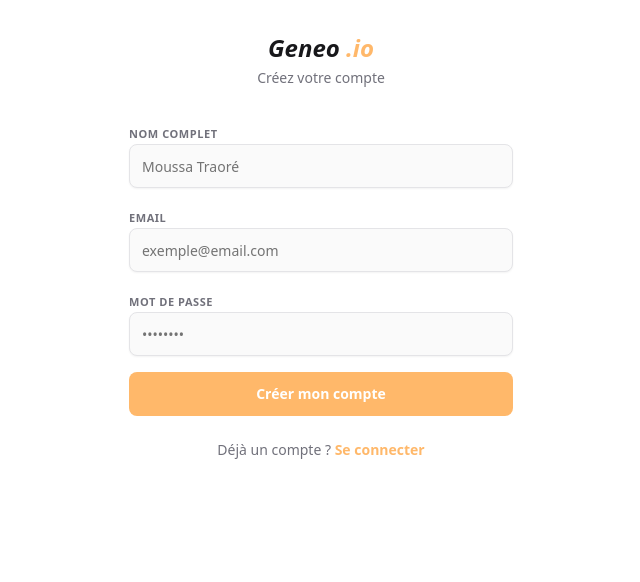
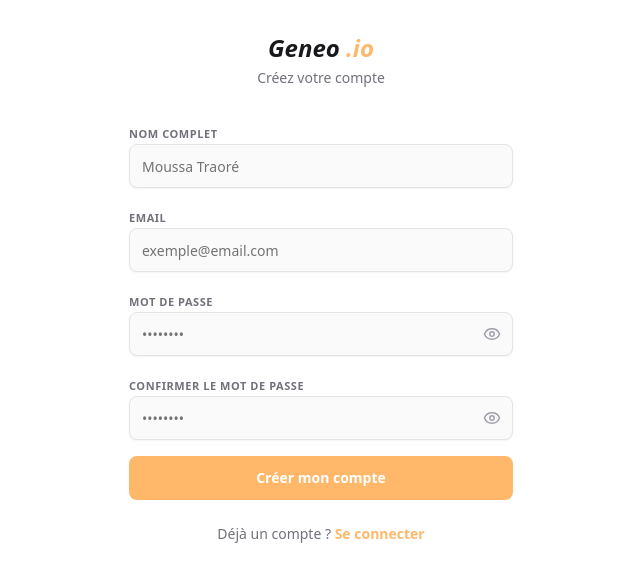
Before and after one commit to KOMI18/geneo, a Next.js app: page /register in a window 1280 px wide. Shown: the top 582 px of the page, without its empty margins (319-959 px from the left). Built offline with nearby package versions, Linux system fonts and the light colour scheme; no server answers.

Commit message:
feat:confirmer le password avec un champ dans le formulaire de creation de compte

```diff
--- a/src/app/(auth)/register/page.tsx
+++ b/src/app/(auth)/register/page.tsx
@@ -8,6 +8,7 @@ import { Input } from '@/components/ui/input';
 import { Button } from '@/components/ui/button';
 import Link from 'next/link';
 import { setSessionCookie } from '@/lib/session';
+import { Eye, EyeOff } from 'lucide-react';
 export default function RegisterPage() {
   const router = useRouter();
   const [name, setName] = useState('');
@@ -15,10 +16,16 @@ export default function RegisterPage() {
   const [password, setPassword] = useState('');
   const [error, setError] = useState<string | null>(null);
   const [loading, setLoading] = useState(false);
-
+  const [confirmPassword, setConfirmPassword] = useState('');
+  const [showPassword, setShowPassword] = useState(false);
+  const [showConfirmPassword, setShowConfirmPassword] = useState(false);
   const handleRegister = async (e: React.FormEvent) => {
     e.preventDefault();
     setError(null);
+    if (password !== confirmPassword) {
+      setError('Les mots de passe ne correspondent pas.');
+      return;
+    }
     setLoading(true);
     try {
       // 1. Créer l'utilisateur Firebase Auth
@@ -86,19 +93,47 @@ export default function RegisterPage() {
         </div>
 
         <div className="space-y-2">
-          <label className="text-[11px] font-bold text-zinc-500 uppercase tracking-wider">
-            Mot de passe
-          </label>
+          <label className="text-[11px] font-bold text-zinc-500 uppercase tracking-wider">Mot de passe</label>
+          <div className="relative">
             <Input
-            type="password"
+              type={showPassword ? "text" : "password"}
               placeholder="••••••••"
               value={password}
               onChange={(e) => setPassword(e.target.value)}
-            className="bg-zinc-50 dark:bg-zinc-800 border-zinc-200 dark:border-zinc-700 h-11"
+              className="bg-zinc-50 dark:bg-zinc-800 border-zinc-200 dark:border-zinc-700 h-11 pr-10"
               required
             />
+            <button
+              type="button"
+              onClick={() => setShowPassword(!showPassword)}
+              className="absolute right-3 top-1/2 -translate-y-1/2 text-zinc-400 hover:text-zinc-600 dark:hover:text-zinc-200 transition-colors"
+            >
+              {showPassword ? <EyeOff size={18} /> : <Eye size={18} />}
+            </button>
+          </div>
         </div>
 
+        {/* Confirmation avec Icône */}
+        <div className="space-y-2">
+          <label className="text-[11px] font-bold text-zinc-500 uppercase tracking-wider">Confirmer le mot de passe</label>
+          <div className="relative">
+            <Input
+              type={showConfirmPassword ? "text" : "password"}
+              placeholder="••••••••"
+              value={confirmPassword}
+              onChange={(e) => setConfirmPassword(e.target.value)}
+              className="bg-zinc-50 dark:bg-zinc-800 border-zinc-200 dark:border-zinc-700 h-11 pr-10"
+              required
+            />
+            <button
+              type="button"
+              onClick={() => setShowConfirmPassword(!showConfirmPassword)}
+              className="absolute right-3 top-1/2 -translate-y-1/2 text-zinc-400 hover:text-zinc-600 dark:hover:text-zinc-200 transition-colors"
+            >
+              {showConfirmPassword ? <EyeOff size={18} /> : <Eye size={18} />}
+            </button>
+          </div>
+        </div>
         {error && (
           <p className="text-sm text-red-500 bg-red-50 dark:bg-red-900/20 px-3 py-2 rounded-lg">
             {error}
```
Lines whose indentation alone changed are shown as unchanged.
